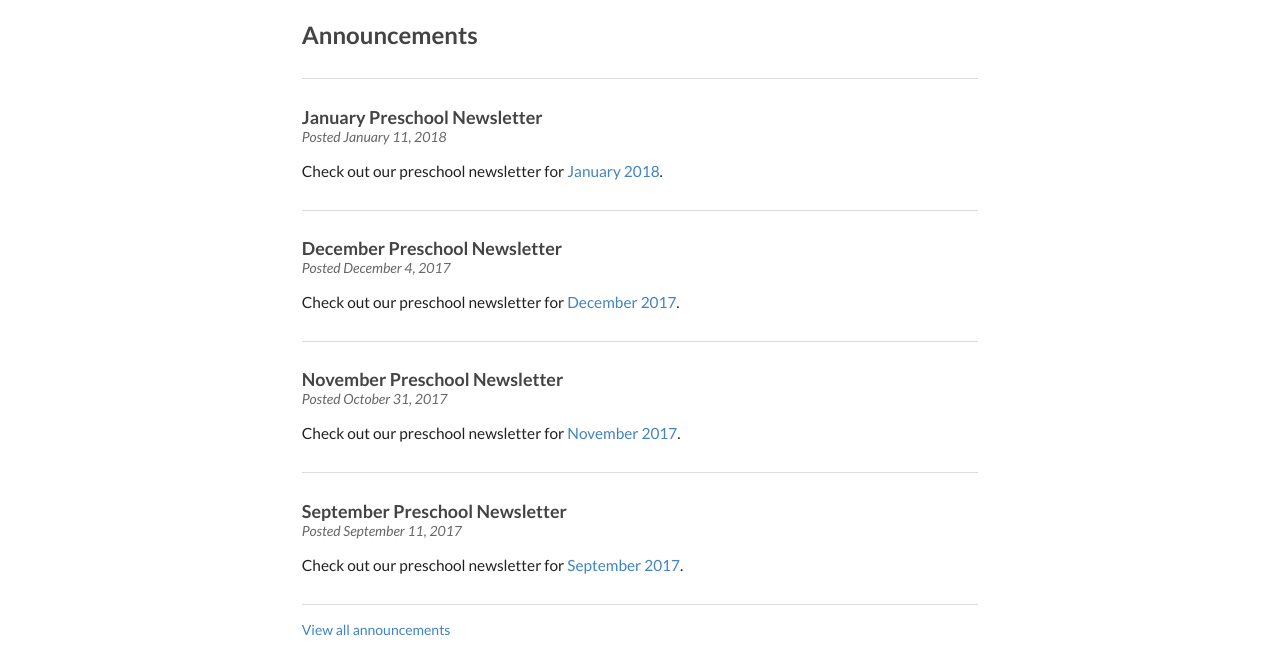
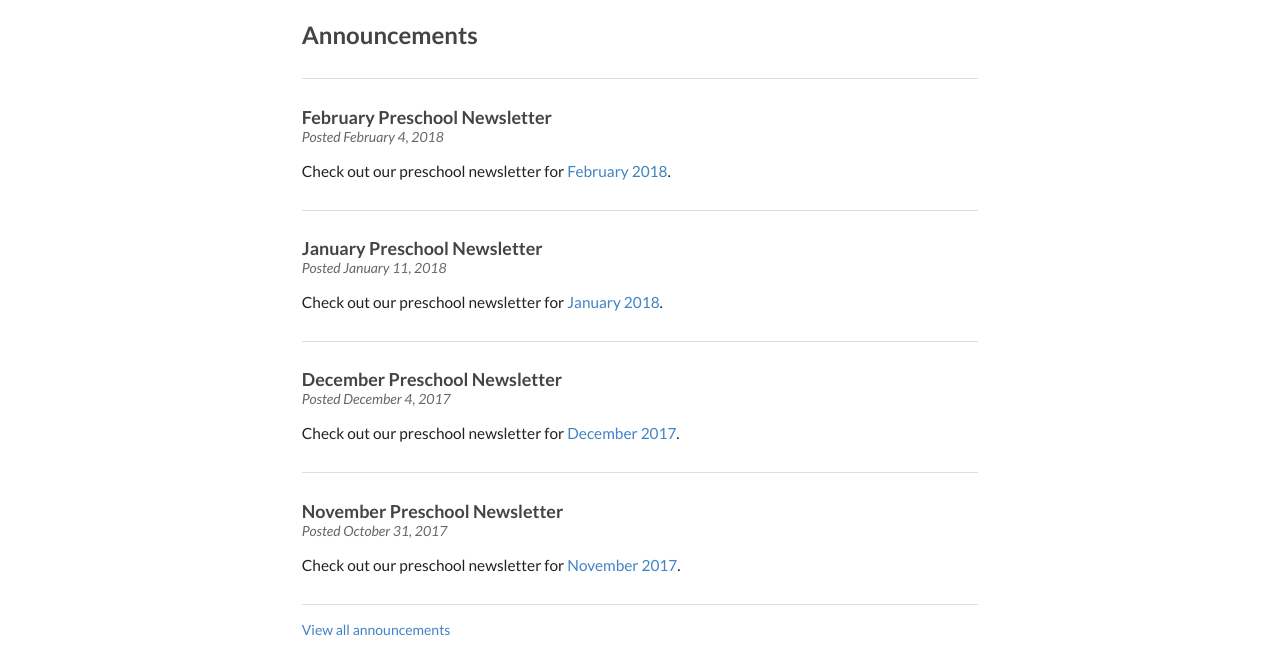
Before and after one commit to childrenofhope/childrenofhope, a Jekyll site: the page built from index.html, in a window 1280 px wide. Shown: the part 437-1100 px from the top of the page. Built offline with Jekyll 4.4.1, drawn with Linux system fonts in a browser that asks for light colours; the list of posts is cut into pages by our own code.

Commit message:
Added February 2018 newsletter

```diff
--- a/newsletter.md
+++ b/newsletter.md
@@ -10,6 +10,9 @@
 <h3 class="ui header">Current School Year</h3>
 
 <div class="ui newsletter list">
+  <a class="item" href="/assets/newsletters/COH February 2018 Newsletter.pdf">
+    February 2018
+  </a>
   <a class="item" href="/assets/newsletters/COH January 2018 Newsletter.pdf">
     January 2018
   </a>
```
Also changed, not shown: _posts/2018-02-04-february-newsletter.md (added, +13 -0 lines), 1 other file.
